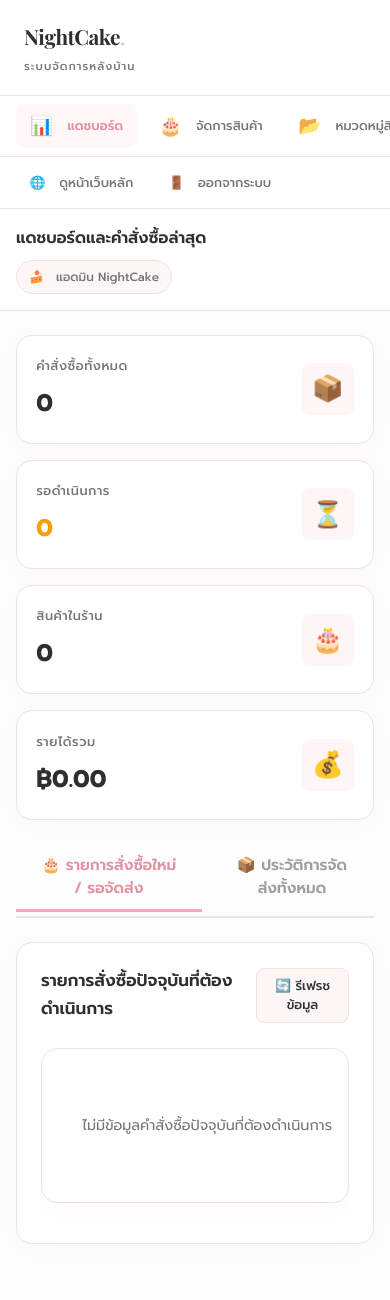
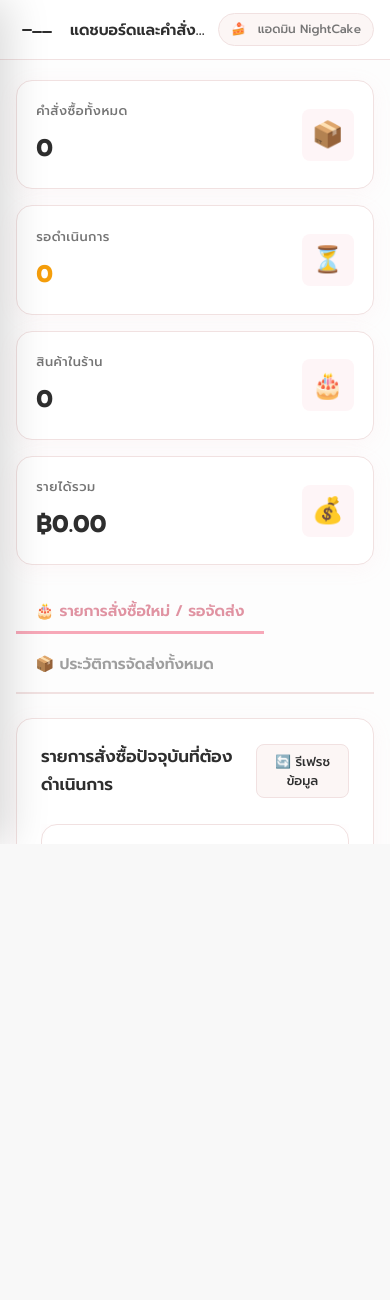
Before and after one commit to RoanEas/cake, a PHP site: page /cake/admin/index.php in a window 390 px wide. After the commit the page ends 844 px from the top, so only its background shows below. Run offline with PHP 8.4, Linux system fonts and the light colour scheme; a user stored in the database is signed in; data that the repository does not hold is empty; some web fonts are replaced.

Commit message:
feat(mobile): add hamburger slide-in sidebar drawer for mobile admin panel — PC layout unchanged

```diff
--- a/admin/header.php
+++ b/admin/header.php
@@ -18,14 +18,23 @@ $current_page = basename($_SERVER['PHP_SELF']);
 </head>
 <body>
 
+<!-- Mobile Sidebar Overlay -->
+<div class="admin-sidebar-overlay" id="sidebarOverlay" onclick="closeSidebar()"></div>
+
 <div class="admin-wrapper">
     <!-- Sidebar -->
-    <aside class="admin-sidebar">
+    <aside class="admin-sidebar" id="adminSidebar">
         <div class="sidebar-brand">
             <div>
                 <div class="sidebar-brand-text">NightCake<span>.</span></div>
                 <div class="sidebar-brand-sub">ระบบจัดการหลังบ้าน</div>
             </div>
+            <!-- Close button inside drawer (mobile only) -->
+            <button class="admin-hamburger is-open" id="sidebarCloseBtn" onclick="closeSidebar()" aria-label="ปิดเมนู" style="display:none;">
+                <span></span>
+                <span></span>
+                <span></span>
+            </button>
         </div>
 
         <div class="sidebar-section-label">เมนูหลัก</div>
@@ -59,6 +68,13 @@ $current_page = basename($_SERVER['PHP_SELF']);
     <!-- Main Content Area -->
     <div class="admin-main">
         <header class="admin-header">
+            <!-- Hamburger button (visible on mobile only via CSS) -->
+            <button class="admin-hamburger" id="hamburgerBtn" onclick="openSidebar()" aria-label="เปิดเมนู">
+                <span></span>
+                <span></span>
+                <span></span>
+            </button>
+
             <div class="admin-header-title">
                 <?php
                     if($current_page == 'index.php') echo 'แดชบอร์ดและคำสั่งซื้อล่าสุด';
@@ -77,3 +93,47 @@ $current_page = basename($_SERVER['PHP_SELF']);
             </div>
         </header>
         <div class="admin-body">
+
+<script>
+/* ============ Mobile Sidebar Drawer JS ============
+   Works ONLY when screen ≤ 991px (CSS hides the hamburger on PC).
+   No effect on desktop layout whatsoever.
+============================================== */
+const sidebar      = document.getElementById('adminSidebar');
+const overlay      = document.getElementById('sidebarOverlay');
+const hamburgerBtn = document.getElementById('hamburgerBtn');
+const closeBtn     = document.getElementById('sidebarCloseBtn');
+
+function openSidebar() {
+    sidebar.classList.add('is-open');
+    overlay.classList.add('is-visible');
+    hamburgerBtn.classList.add('is-open');
+    document.body.style.overflow = 'hidden'; // prevent background scroll
+    // Show close button inside drawer
+    if (closeBtn) closeBtn.style.display = 'flex';
+}
+
+function closeSidebar() {
+    sidebar.classList.remove('is-open');
+    overlay.classList.remove('is-visible');
+    hamburgerBtn.classList.remove('is-open');
+    document.body.style.overflow = '';
+    if (closeBtn) closeBtn.style.display = 'none';
+}
+
+// Close sidebar on ESC key
+document.addEventListener('keydown', function(e) {
+    if (e.key === 'Escape') closeSidebar();
+});
+
+// On resize: if going back to desktop, always close/reset
+window.addEventListener('resize', function() {
+    if (window.innerWidth > 991) {
+        sidebar.classList.remove('is-open');
+        overlay.classList.remove('is-visible');
+        hamburgerBtn.classList.remove('is-open');
+        document.body.style.overflow = '';
+        if (closeBtn) closeBtn.style.display = 'none';
+    }
+});
+</script>
--- a/css/admin.css
+++ b/css/admin.css
@@ -489,109 +489,199 @@ a { text-decoration: none; color: inherit; transition: var(--transition); }
   display: inline-block;
 }
 
-/* ===================== RESPONSIVE (MOBILE FRIENDLY) ===================== */
+/* ===================== HAMBURGER BUTTON (mobile only) ===================== */
+.admin-hamburger {
+  display: none; /* hidden on PC */
+  align-items: center;
+  justify-content: center;
+  width: 42px;
+  height: 42px;
+  border: none;
+  background: transparent;
+  cursor: pointer;
+  padding: 6px;
+  border-radius: 8px;
+  transition: background 0.2s;
+  flex-shrink: 0;
+}
+
+.admin-hamburger:hover {
+  background-color: var(--secondary-color);
+}
+
+.admin-hamburger span {
+  display: block;
+  width: 22px;
+  height: 2px;
+  background-color: var(--text-main);
+  border-radius: 2px;
+  transition: transform 0.35s cubic-bezier(0.16, 1, 0.3, 1), opacity 0.25s;
+}
+
+.admin-hamburger span + span { margin-top: 5px; }
+
+/* When sidebar is open, transform hamburger to X */
+.admin-hamburger.is-open span:nth-child(1) {
+  transform: translateY(7px) rotate(45deg);
+}
+.admin-hamburger.is-open span:nth-child(2) {
+  opacity: 0;
+  transform: scaleX(0);
+}
+.admin-hamburger.is-open span:nth-child(3) {
+  transform: translateY(-7px) rotate(-45deg);
+}
+
+/* ===================== OVERLAY (mobile only) ===================== */
+.admin-sidebar-overlay {
+  display: none;
+  position: fixed;
+  inset: 0;
+  background: rgba(0, 0, 0, 0.45);
+  z-index: 199;
+  opacity: 0;
+  transition: opacity 0.3s ease;
+  backdrop-filter: blur(2px);
+  -webkit-backdrop-filter: blur(2px);
+}
+
+/* ===================== RESPONSIVE — MOBILE ≤ 991px ===================== */
 @media (max-width: 991px) {
+
+  /* Show hamburger button */
+  .admin-hamburger {
+    display: flex;
+  }
+
+  /* Show overlay layer */
+  .admin-sidebar-overlay {
+    display: block;
+  }
+  .admin-sidebar-overlay.is-visible {
+    opacity: 1;
+  }
+
+  /* Sidebar becomes a fixed slide-in drawer */
+  .admin-sidebar {
+    position: fixed !important;
+    top: 0;
+    left: 0;
+    height: 100vh !important;
+    width: 280px !important;
+    z-index: 200;
+    transform: translateX(-100%);
+    transition: transform 0.38s cubic-bezier(0.16, 1, 0.3, 1);
+    box-shadow: 8px 0 40px rgba(0,0,0,0.15);
+    overflow-y: auto;
+    flex-direction: column !important;
+    border-right: 1px solid var(--border-color);
+  }
+
+  /* Sidebar open state */
+  .admin-sidebar.is-open {
+    transform: translateX(0);
+  }
+
+  /* Sidebar brand area: show close button slot */
+  .sidebar-brand {
+    display: flex;
+    justify-content: space-between;
+    align-items: center;
+    padding: 1.4rem 1.5rem;
+  }
+
+  /* Keep sidebar-section-label visible in drawer */
+  .sidebar-section-label {
+    display: block;
+    padding: 1.2rem 1.5rem 0.5rem;
+  }
+
+  /* Menu stays vertical */
+  .sidebar-menu {
+    display: flex !important;
+    flex-direction: column !important;
+    overflow-x: unset !important;
+    flex-wrap: unset !important;
+    padding: 0.5rem 0.75rem !important;
+    gap: 0 !important;
+    border-bottom: none !important;
+    -webkit-overflow-scrolling: unset !important;
+  }
+
+  .sidebar-menu::-webkit-scrollbar { display: none; }
+
+  .sidebar-menu li {
+    flex-shrink: unset;
+    margin-bottom: 0.15rem;
+  }
+
+  .sidebar-menu a {
+    padding: 0.75rem 1rem !important;
+    font-size: 0.9rem !important;
+    white-space: normal !important;
+  }
+
+  .sidebar-footer {
+    display: block !important;
+    flex-wrap: unset !important;
+    padding: 1rem 0.75rem !important;
+    border-top: 1px solid var(--border-color) !important;
+    overflow-x: unset !important;
+  }
+
+  .sidebar-footer::-webkit-scrollbar { display: none; }
+
+  .sidebar-footer a {
+    padding: 0.7rem 1rem !important;
+    font-size: 0.85rem !important;
+    flex-shrink: unset !important;
+    white-space: normal !important;
+  }
+
+  /* Main content takes full width (not pushed) */
   .admin-wrapper {
     flex-direction: column;
   }
 
-  .admin-sidebar {
+  .admin-main {
     width: 100%;
-    height: auto;
-    position: relative;
-    border-right: none;
-    border-bottom: 1px solid var(--border-color);
   }
 
-  .sidebar-brand {
-    padding: 1.2rem 1.5rem;
-    justify-content: space-between;
-  }
-
-  .sidebar-brand-text {
-    font-size: 1.3rem;
-  }
-
-  .sidebar-section-label {
-    display: none;
-  }
-
-  .sidebar-menu {
-    display: flex;
-    overflow-x: auto;
-    padding: 0.5rem 1rem;
-    gap: 0.5rem;
-    flex-direction: row;
-    flex-wrap: nowrap;
-    -webkit-overflow-scrolling: touch;
-    border-bottom: 1px solid var(--border-color);
-  }
-
-  .sidebar-menu::-webkit-scrollbar {
-    display: none;
-  }
-
-  .sidebar-menu li {
-    flex-shrink: 0;
-    margin-bottom: 0;
-  }
-
-  .sidebar-menu a {
-    padding: 0.4rem 0.85rem;
-    font-size: 0.8rem;
-    white-space: nowrap;
-  }
-
-  .sidebar-footer {
-    display: flex;
-    gap: 0.5rem;
-    padding: 0.5rem 1rem;
-    border-top: none;
-    overflow-x: auto;
-  }
-
-  .sidebar-footer::-webkit-scrollbar {
-    display: none;
-  }
-
-  .sidebar-footer a {
-    padding: 0.4rem 0.85rem;
-    font-size: 0.8rem;
-    white-space: nowrap;
-    flex-shrink: 0;
-  }
-
+  /* Topbar header row */
   .admin-header {
-    padding: 0 1.5rem;
-    height: 60px;
-  }
-
-  .admin-body {
-    padding: 1.5rem 1rem;
-  }
-}
-
-@media (max-width: 768px) {
-  .admin-header {
-    flex-direction: column;
-    height: auto;
-    padding: 1rem;
-    gap: 0.5rem;
-    align-items: flex-start;
+    height: 60px !important;
+    flex-direction: row !important;
+    align-items: center !important;
+    justify-content: space-between !important;
+    padding: 0 1rem !important;
+    gap: 0.75rem !important;
+    position: sticky;
+    top: 0;
+    z-index: 100;
   }
 
   .admin-header-title {
-    font-size: 1rem;
+    font-size: 0.95rem;
+    flex: 1;
+    overflow: hidden;
+    white-space: nowrap;
+    text-overflow: ellipsis;
   }
 
   .user-profile {
     padding: 0.35rem 0.75rem;
     font-size: 0.75rem;
+    flex-shrink: 0;
   }
 
-  /* Make stats grid stacks better */
+  /* Body padding */
+  .admin-body {
+    padding: 1.25rem 1rem;
+  }
+
+  /* Stats grid stacks into 2 columns on tablet, 1 on small */
   .stats-grid {
-    grid-template-columns: 1fr;
+    grid-template-columns: repeat(2, 1fr);
     gap: 1rem;
     margin-bottom: 1.5rem;
   }
@@ -603,8 +693,17 @@ a { text-decoration: none; color: inherit; transition: var(--transition); }
   .stat-info p {
     font-size: 1.5rem;
   }
+}
 
-  /* Convert tables to cards for mobile screens */
+/* ===================== RESPONSIVE — SMALL MOBILE ≤ 576px ===================== */
+@media (max-width: 576px) {
+
+  /* Stats grid single column */
+  .stats-grid {
+    grid-template-columns: 1fr;
+  }
+
+  /* Table → card-style rows */
   .table-responsive {
     border: none;
   }
@@ -658,9 +757,10 @@ a { text-decoration: none; color: inherit; transition: var(--transition); }
     font-size: 0.78rem;
     text-align: left;
     margin-right: 1rem;
+    flex-shrink: 0;
   }
 
-  /* Make product detail forms stack nicely */
+  /* Forms stack on mobile */
   div[style*="grid-template-columns"] {
     grid-template-columns: 1fr !important;
     gap: 1rem !important;
@@ -669,4 +769,9 @@ a { text-decoration: none; color: inherit; transition: var(--transition); }
   .upload-grid {
     grid-template-columns: 1fr;
   }
+
+  /* Tabs wrap on small screens */
+  .tabs-navigation {
+    flex-wrap: wrap !important;
+  }
 }
```
